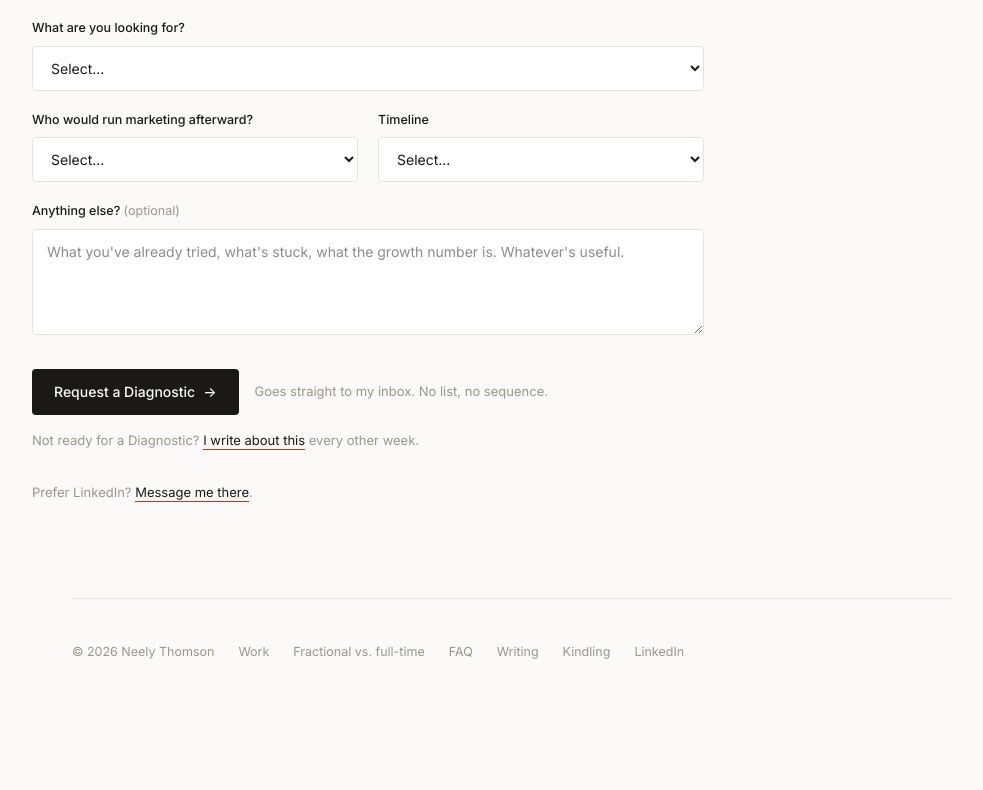
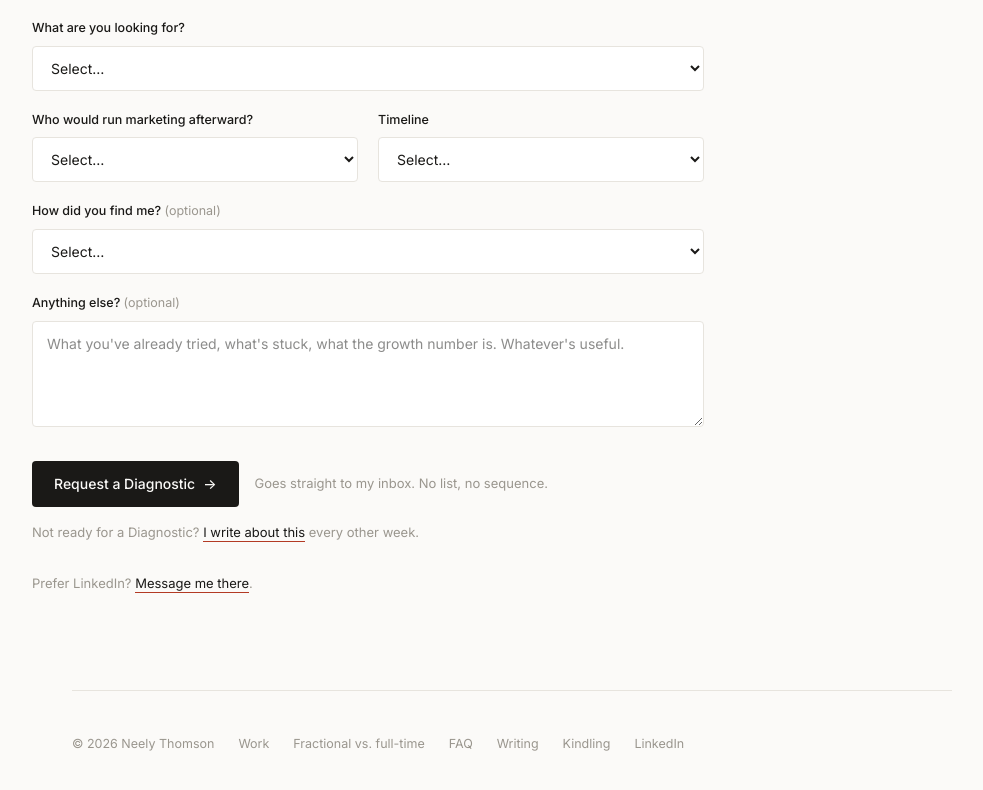
Before and after one commit to neelythomson/neelythomson-site, a Next.js app: page / in a window 1280 px wide. Shown: the part 11161-11951 px from the top of the page, without its empty margins (128-1111 px from the left). Before the commit the page ends 11867 px from the top, so only its background shows below. Built offline with nearby package versions, Linux system fonts and the light colour scheme.

Commit message:
Form: how-did-you-find-me field; new LinkedIn URL

```diff
--- a/src/components/Contact.tsx
+++ b/src/components/Contact.tsx
@@ -21,7 +21,7 @@ export default function Contact() {
         <p className="mt-8 text-[13px] text-faint">
           Prefer LinkedIn?{" "}
           <a
-            href="https://linkedin.com/in/neelyconway"
+            href="https://www.linkedin.com/in/neelythomson"
             target="_blank"
             rel="noopener noreferrer"
             className="border-b border-accent pb-px text-ink transition-colors hover:text-accent"
--- a/src/components/ContactForm.tsx
+++ b/src/components/ContactForm.tsx
@@ -28,6 +28,15 @@ const TIMELINES = [
   "This quarter",
   "Next quarter",
   "Exploring, no timeline yet",
+];
+
+const SOURCES = [
+  "Google or another search engine",
+  "An AI tool (ChatGPT, Claude, Perplexity, Copilot)",
+  "LinkedIn",
+  "The Substack",
+  "A referral or introduction",
+  "Somewhere else",
 ];
 
 const FIELD =
@@ -170,6 +179,20 @@ export default function ContactForm() {
           </select>
         </div>
         <div className="sm:col-span-2">
+          <label className={LABEL} htmlFor="source">
+            How did you find me?{" "}
+            <span className="font-normal text-faint">(optional)</span>
+          </label>
+          <select id="source" name="source" defaultValue="" className={FIELD}>
+            <option value="">Select…</option>
+            {SOURCES.map((s) => (
+              <option key={s} value={s}>
+                {s}
+              </option>
+            ))}
+          </select>
+        </div>
+        <div className="sm:col-span-2">
           <label className={LABEL} htmlFor="notes">
             Anything else?{" "}
             <span className="font-normal text-faint">(optional)</span>
--- a/src/components/Footer.tsx
+++ b/src/components/Footer.tsx
@@ -24,7 +24,7 @@ export default function Footer() {
           Kindling
         </a>
         <a
-          href="https://linkedin.com/in/neelyconway"
+          href="https://www.linkedin.com/in/neelythomson"
           target="_blank"
           rel="noopener noreferrer"
           className="transition-colors hover:text-accent"
```
